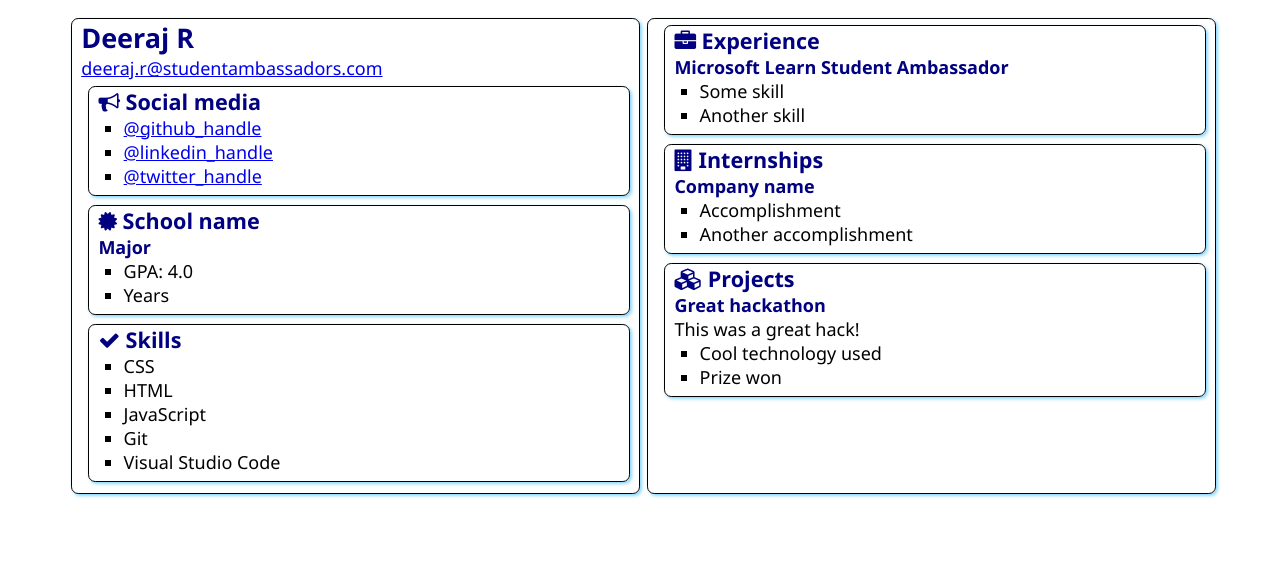
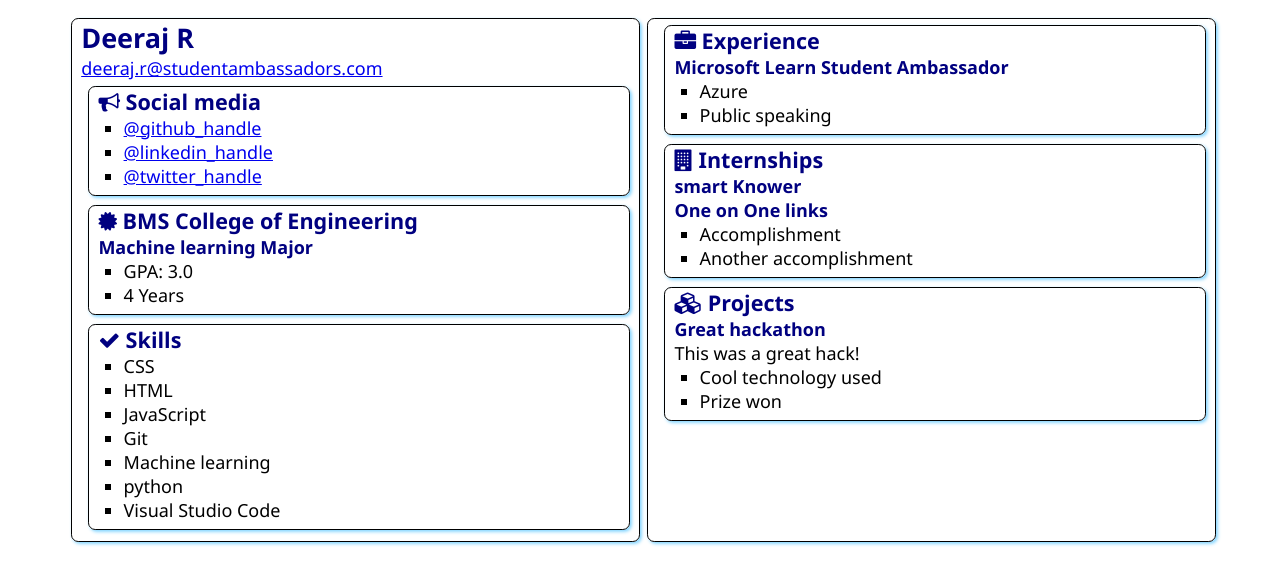
Before and after one commit to deerajlucky/SATechnicalOnboarding, a plain HTML site: page src/index.html in a window 1280 px wide. Drawn offline with Linux system fonts and the light colour scheme.

Commit message:
Update index.html

```diff
--- a/src/index.html
+++ b/src/index.html
@@ -13,7 +13,7 @@
     <main>
         <article class="box">
             <h1>Deeraj R</h1>
-            <div><a href="mailto:your.email@example.com">deeraj.r@studentambassadors.com</a></div>
+            <div><a href="mailto:deeraj.r@studentambassadors.com">deeraj.r@studentambassadors.com</a></div>
 
             <section class="box">
                 <h2>
@@ -31,12 +31,12 @@
                 <div class="education">
                     <h2>
                         <i class="fa fa-certificate" aria-hidden="true"></i>
-                        School name
+                        BMS College of Engineering
                     </h2>
-                    <h3>Major</h3>
+                    <h3>Machine learning Major</h3>
                     <ul>
-                        <li>GPA: 4.0</li>
-                        <li>Years</li>
+                        <li>GPA: 3.0</li>
+                        <li>4 Years</li>
                     </ul>
                 </div>
             </section>
@@ -51,6 +51,8 @@
                     <li>HTML</li>
                     <li>JavaScript</li>
                     <li>Git</li>
+                    <li>Machine learning</li>
+                    <li>python</li>
                     <li>Visual Studio Code</li>
                 </ul>
             </section>
@@ -63,8 +65,8 @@
                 </h2>
                 <h3>Microsoft Learn Student Ambassador</h3>
                 <ul>
-                    <li>Some skill</li>
-                    <li>Another skill</li>
+                    <li>Azure</li>
+                    <li>Public speaking</li>
                 </ul>
             </section>
             <section class="box">
@@ -73,7 +75,8 @@
                     Internships
                 </h2>
 
-                <h3>Company name</h3>
+                <h3>smart Knower</h3>
+                <h3>One on One links</h3>
                 <ul>
                     <li>Accomplishment</li>
                     <li>Another accomplishment</li>
```
